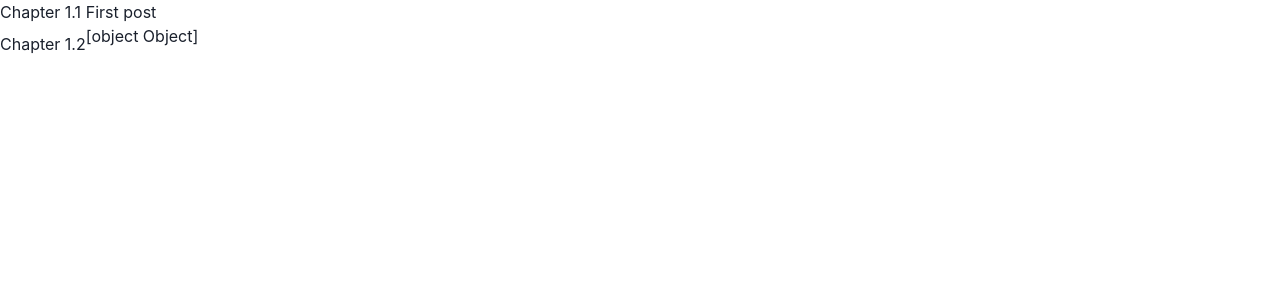
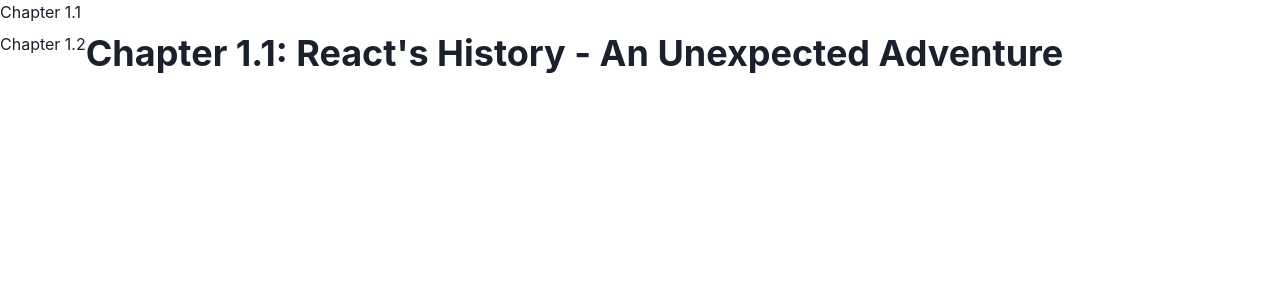
Before and after one commit to lgdelacruz92/react-book, a Next.js app in the folder app/: page /chapters/chapter-1 in a window 1280 px wide. Shown: the top 300 px of the page. Built offline with nearby package versions, Linux system fonts and the light colour scheme.

Commit message:
a page and a section

```diff
--- a/app/src/pages/chapters/[slug].tsx
+++ b/app/src/pages/chapters/[slug].tsx
@@ -1,8 +1,9 @@
 import { Box, Flex, Stack } from "@chakra-ui/react";
-import { GetStaticProps, GetStaticPaths } from "next";
+import { GetStaticProps } from "next";
 import { useRouter } from "next/router";
 import Link from "next/link";
 import type { Chapter } from "../../types/chapter";
+import Page from "./components/page";
 interface Props {
   chapter: Chapter;
 }
@@ -22,8 +23,7 @@
           <Link href="chapter-2">Chapter 1.2</Link>
         </Stack>
         <Box>
-          <h1>{chapter.title}</h1>
-          <div dangerouslySetInnerHTML={{ __html: chapter.content }} />
+          <Page page={chapter.content} />
         </Box>
       </Flex>
     </div>
--- /dev/null
+++ b/app/src/pages/chapters/components/page-section.tsx
@@ -0,0 +1,11 @@
+import type { PageSection } from "../../../types/page-section";
+
+interface PageSectionProps {
+  content: PageSection[];
+}
+
+const PageSection: React.FC<PageSectionProps> = ({ content }) => {
+  return <></>;
+};
+
+export default PageSection;
--- /dev/null
+++ b/app/src/pages/chapters/components/page-title.tsx
@@ -0,0 +1,12 @@
+import { Heading } from "@chakra-ui/react";
+
+interface PageTitleProps {
+  attributes: Record<string, string>;
+  text: string;
+}
+
+const PageTitle: React.FC<PageTitleProps> = ({ attributes, text }) => {
+  return <Heading {...attributes}>{text}</Heading>;
+};
+
+export default PageTitle;
--- /dev/null
+++ b/app/src/pages/chapters/components/page.tsx
@@ -0,0 +1,18 @@
+import type { Chapter } from "../../../types/chapter";
+import PageSection from "./page-section";
+import PageTitle from "./page-title";
+import type { Page } from "../../../types/page";
+interface PageProps {
+  page: Page;
+}
+
+const Page: React.FC<PageProps> = ({ page }) => {
+  return (
+    <>
+      <PageTitle {...page.title}></PageTitle>
+      <PageSection content={page.content}></PageSection>
+    </>
+  );
+};
+
+export default Page;
--- a/app/src/pages/mock-api/chapters.ts
+++ b/app/src/pages/mock-api/chapters.ts
@@ -4,7 +4,6 @@
 
 const chapters: Chapter[] = [
   {
-    title: 'First post',
     content:
       {
         title: {
--- a/app/src/types/chapter.ts
+++ b/app/src/types/chapter.ts
@@ -1,7 +1,6 @@
 import type { Page } from "./page";
 
 export type Chapter ={
-    title: string;
     content: Page;
     slug: string;
 }
--- a/app/src/types/page.ts
+++ b/app/src/types/page.ts
@@ -1,3 +1,4 @@
+
 import type { PageTitle } from './page-title'
 import type { PageSection } from './page-section';
 export interface Page {
```
